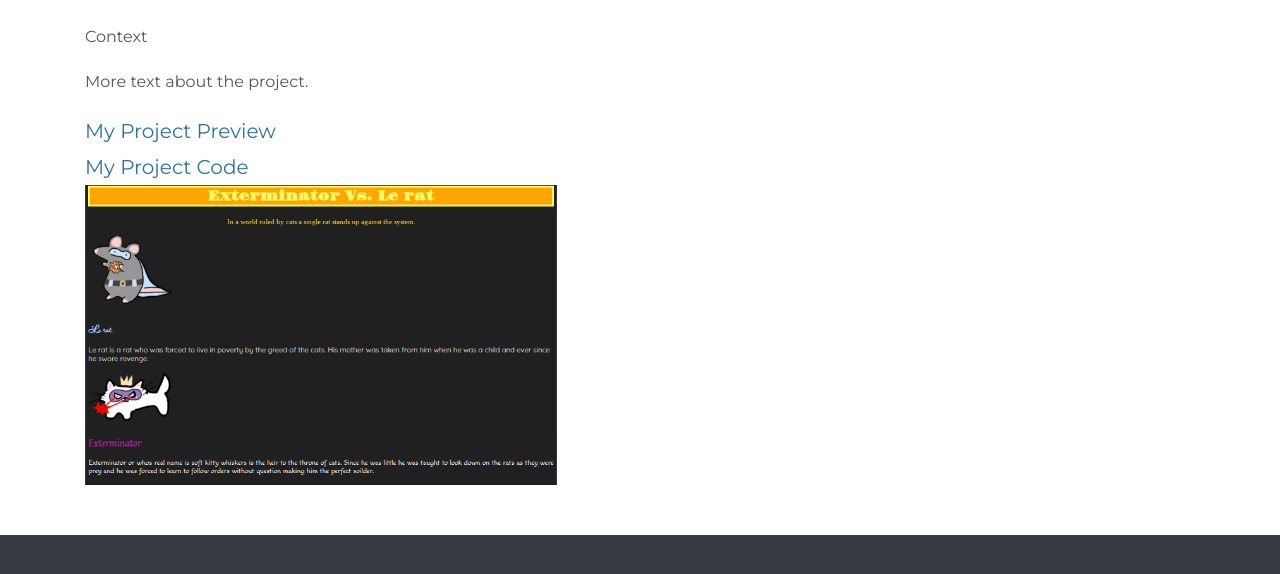
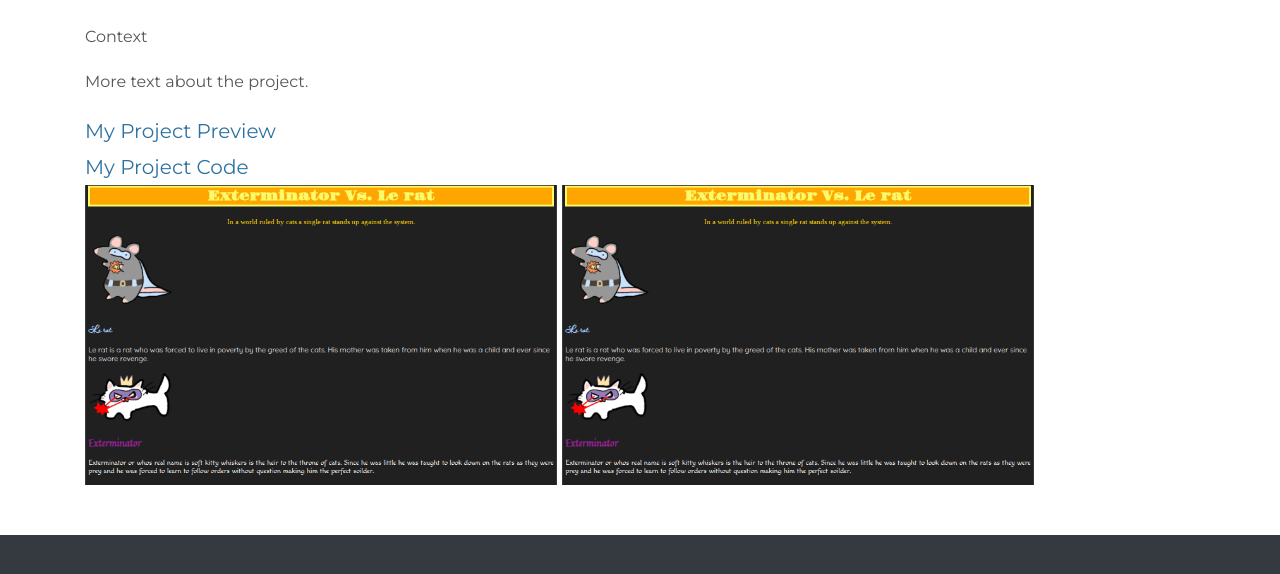
Before and after one commit to emilyc8685/emilyc8685.github.io, a plain HTML site: page projects/movie-webpage.html in a window 1280 px wide. Shown: the part 196-770 px from the top of the page. Drawn offline with nearby package versions, Linux system fonts and the light colour scheme.

Commit message:
Update movie-webpage.html

```diff
--- a/projects/movie-webpage.html
+++ b/projects/movie-webpage.html
@@ -56,6 +56,7 @@
             <!--<a href="http://github.com/yourUserName/yourRepoName">Github</a><br>-->
 
             <img src="../img/movie-webpage.png" class="img-fluid project-img">
+            <img src="../img/movie-webpage.png" class="img-fluid project-img">
 
 
             <div class="row">
```
